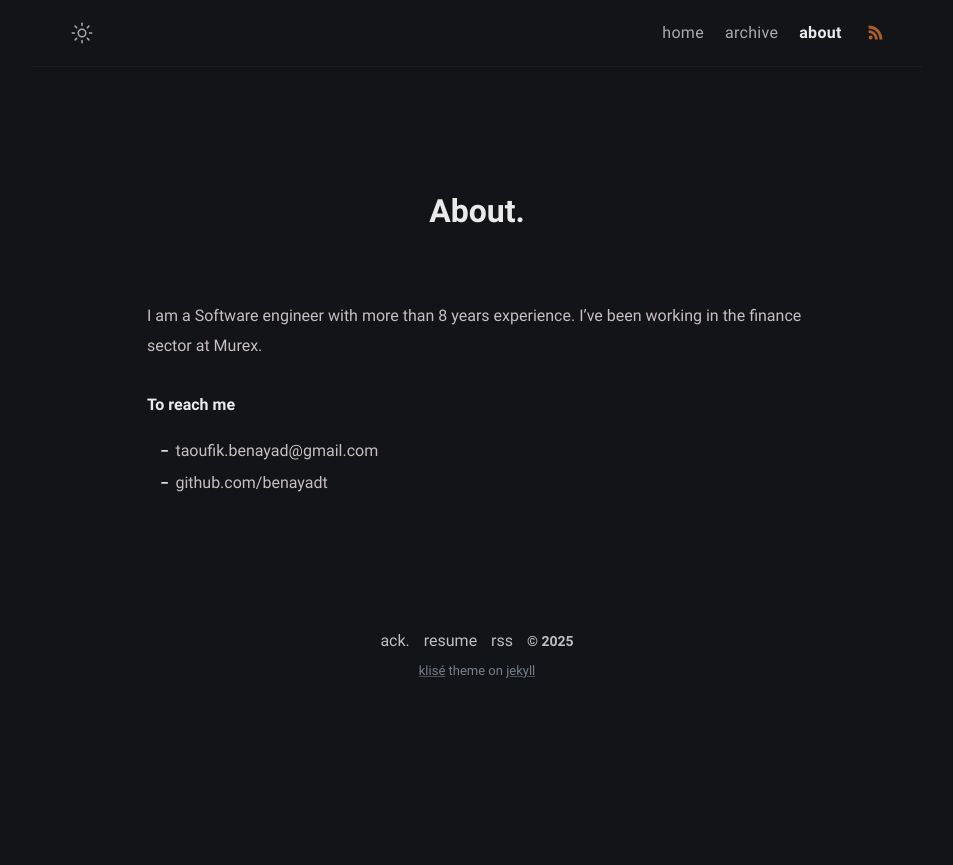
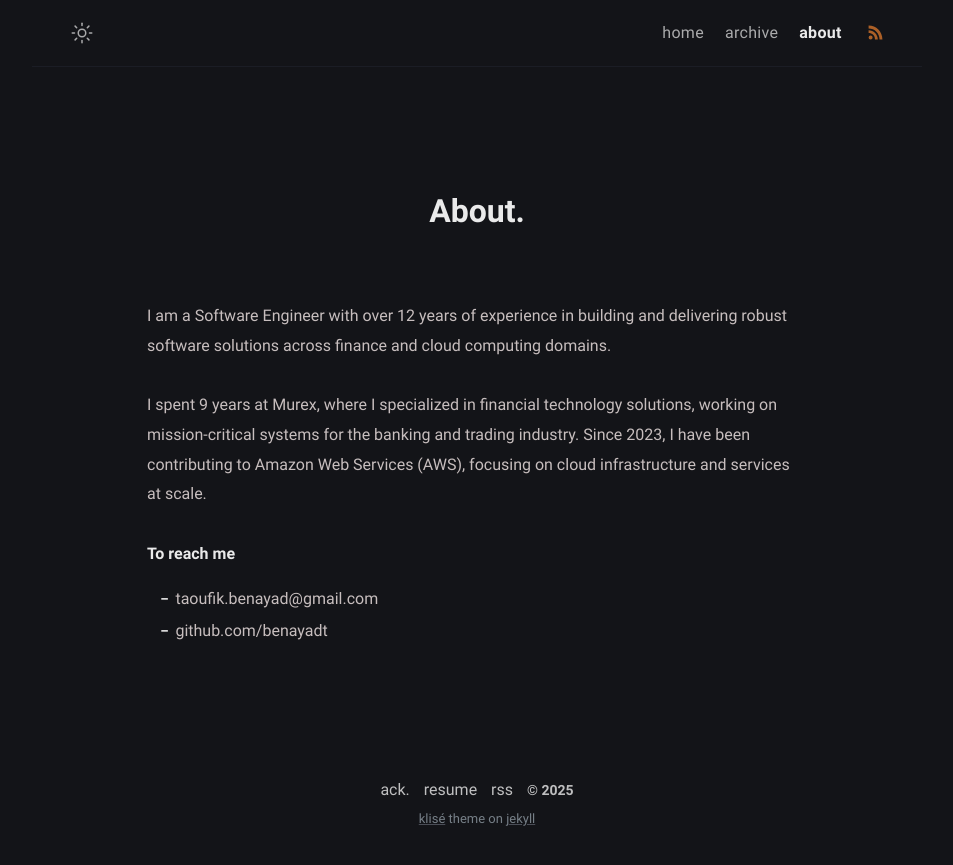
Before and after one commit to benayadt/benayadt.github.io, a Jekyll site: the page built from about.md, in a window 1280 px wide. Shown: the top 865 px of the page, without its empty margins (163-1116 px from the left). Built offline with Jekyll 4.4.1, drawn with Linux system fonts in a browser that asks for light colours.

Commit message:
Update about

```diff
--- a/about.md
+++ b/about.md
@@ -6,8 +6,9 @@ excerpt:
 comments: false
 ---
 
-I am a Software engineer with more than 8 years experience.
-I've been working in the finance sector at Murex.
+I am a Software Engineer with over 12 years of experience in building and delivering robust software solutions across finance and cloud computing domains.
+
+I spent 9 years at Murex, where I specialized in financial technology solutions, working on mission-critical systems for the banking and trading industry. Since 2023, I have been contributing to Amazon Web Services (AWS), focusing on cloud infrastructure and services at scale.
 
 **To reach me**
 
```
